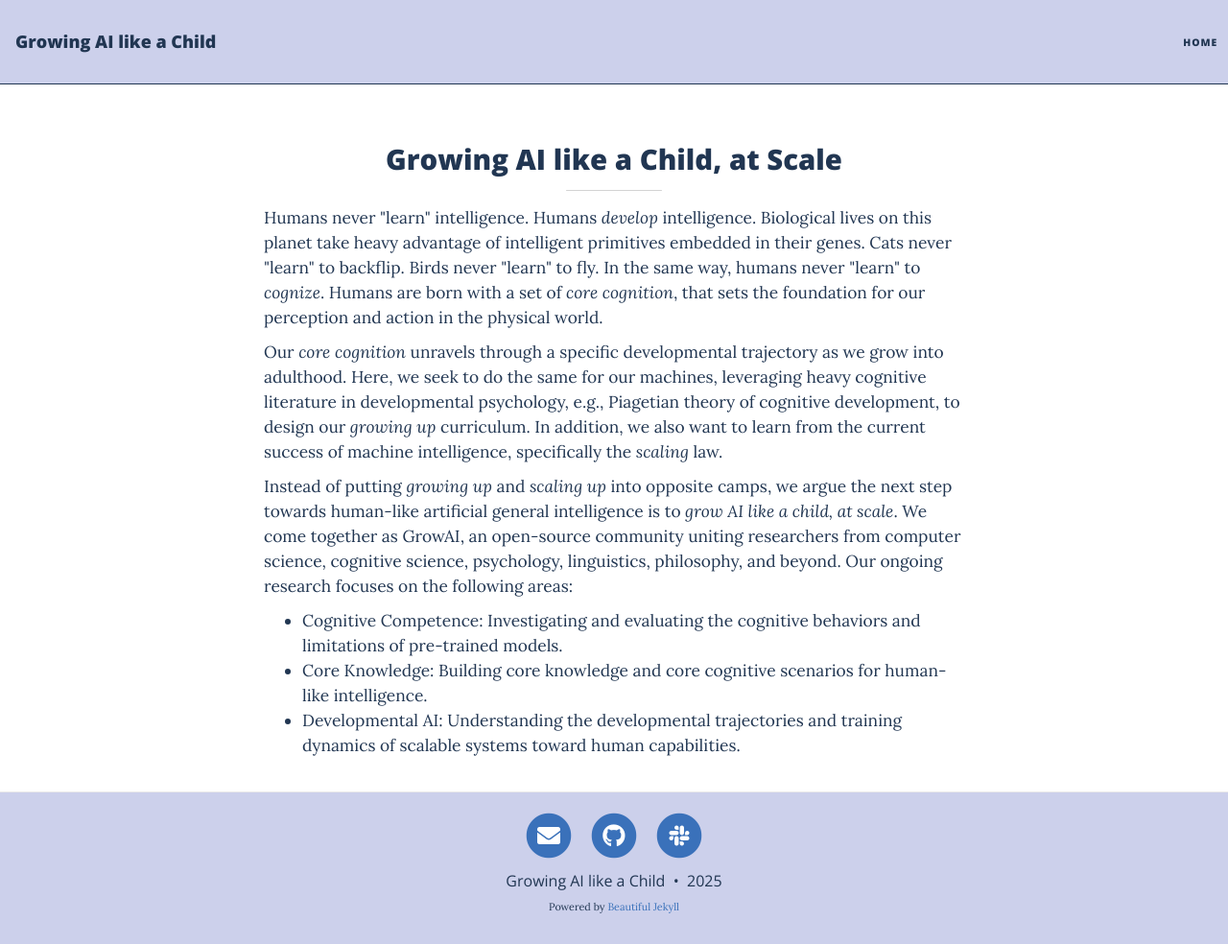
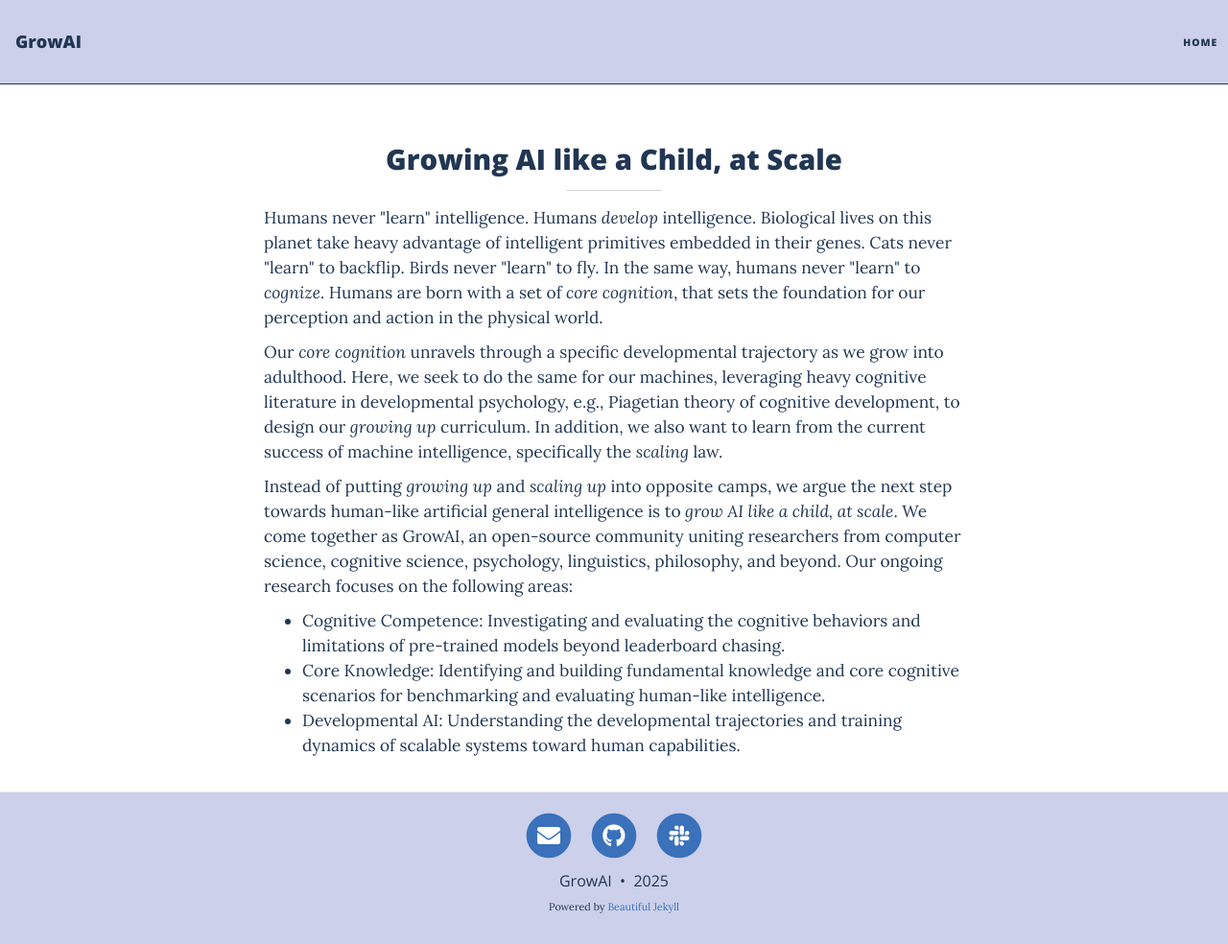
Before and after one commit to growing-ai-like-a-child/growing-ai-like-a-child.github.io, a Jekyll site: the page built from index.html, in a window 1280 px wide and 984 px high. Shown: the whole window at 96% size. Built offline with Jekyll 4.4.1, drawn with Linux system fonts in a browser that asks for light colours; nearby versions of some CDN libraries; the list of posts is cut into pages by our own code.

```diff
--- a/_config.yml
+++ b/_config.yml
@@ -6,10 +6,10 @@
 # --- Required options --- #
 
 # Name of website
-title: Growing AI like a Child
+title: GrowAI
 
 # Your name to show in the footer
-author: Growing AI like a Child
+author: GrowAI
 #footerinfo: The website robot logo is modified from a Flaticon logo, created by Slidesgo
 # --- List of links in the navigation bar --- #
 
--- a/index.html
+++ b/index.html
@@ -39,10 +39,10 @@ layout: home
 <div class="description" style="font-size: 13pt;">
     <ul>
         <li>
-            Cognitive Competence: Investigating and evaluating the cognitive behaviors and limitations of pre-trained models.
+            Cognitive Competence: Investigating and evaluating the cognitive behaviors and limitations of pre-trained models beyond leaderboard chasing.
         </li>
         <li>
-            Core Knowledge: Building core knowledge and core cognitive scenarios for human-like intelligence.
+            Core Knowledge: Identifying and building fundamental knowledge and core cognitive scenarios for benchmarking and evaluating human-like intelligence.
         </li>
         <li>
             Developmental AI: Understanding the developmental trajectories and training dynamics of scalable systems toward human capabilities.
```
Also changed, not shown: pages/CogDev.md (+1 -1 lines), pages/OctoBERT.md (added, +29 -0 lines), img/CogDevelop2K/material_1.jpg (renamed from material_1.jpg), 3 other files.
